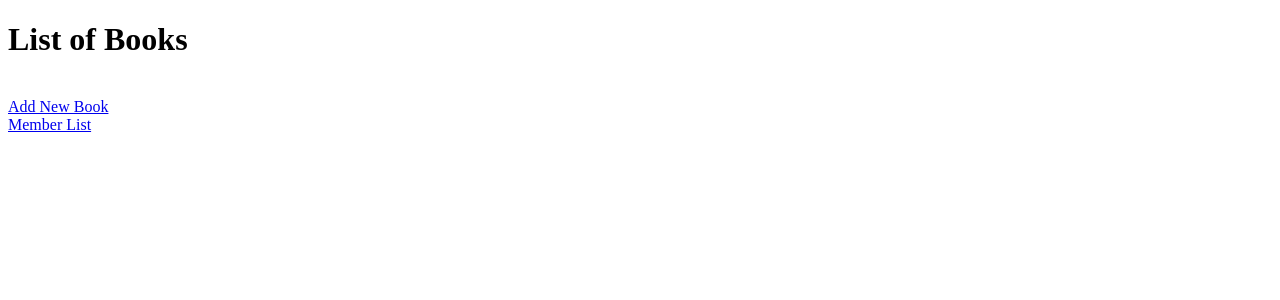
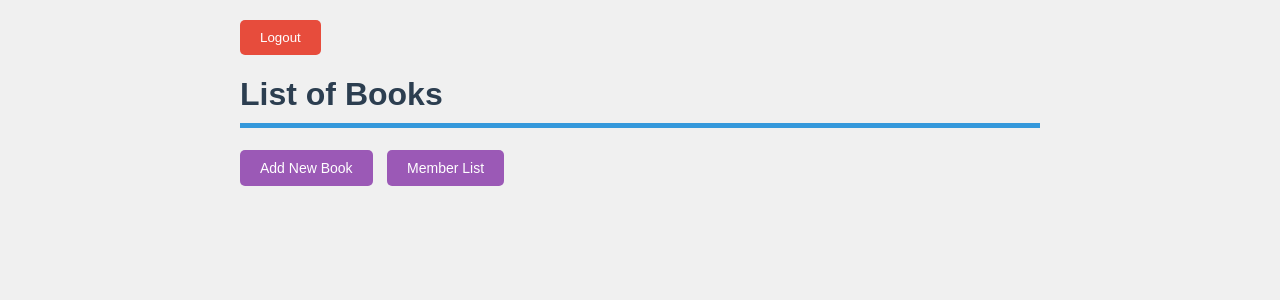
Before and after one commit to salmanalaviasl-collab/library-project, a Django app: page /books/ in a window 1280 px wide. Shown: the top 300 px of the page. Run offline with Django 5.2, Linux system fonts and the light colour scheme; the visitor is signed in with stand-in values (Sample User, id 1); data that the repository does not hold is empty.

Commit message:
Add CSS styling to book_list page with styled buttons and logout form

```diff
--- /dev/null
+++ b/mysite/library/static/library/style.css
@@ -0,0 +1,57 @@
+body {
+    font-family: Arial, sans-serif;
+    background-color: #f0f0f0;
+    padding: 20px;
+    max-width: 800px;
+    margin: 0 auto;
+}
+h1 {
+    color: #2c3e50;
+    border-bottom: 5px solid #3498db;
+    padding-bottom: 10px;
+}
+ul {
+    list-style-type: none;
+    padding: 0;
+}
+li {
+    background-color: white;
+    padding: 15px;
+    margin-bottom: 10px;
+    border-radius: 8px;
+    box-shadow: 0 1px 3px rgba(0, 0, 0, 0.1);
+}
+a {
+    color: #3498db;
+    text-decoration: none;
+    margin-right: 10px;
+}
+button {
+    background-color: #e74c3c;
+    color: white;
+    border: none;
+    padding: 10px 20px;
+    border-radius: 5px;
+    cursor: pointer;
+}
+.btn {
+    display: inline-block;
+    text-decoration: none;
+    color: white;
+    font-size: 14px;
+    padding: 10px 20px;
+    border-radius: 5px;
+    cursor: pointer;
+}
+.btn-edit {
+    background-color: #3498db;
+}
+.btn-delete {
+    background-color: #e74c3c;
+}
+.btn-loan {
+    background-color: #2ecc71;
+}
+.btn-nav{
+    background-color: #9b59b6;
+}
--- a/mysite/library/templates/library/book_list.html
+++ b/mysite/library/templates/library/book_list.html
@@ -1,23 +1,30 @@
+{% load static %}
 <!DOCTYPE html>
 <html>
 <head>
     <title>Book List</title>
+    <link rel="stylesheet" href="{% static 'library/style.css' %}">
 </head>
 <body>
+    <form method="POST" action="{% url 'logout' %}">
+        {% csrf_token %}
+        <button type="submit">Logout</button>
+    </form>
     <h1>List of Books</h1>
     <ul>
         {% for book in books %}
             <li>
                 <a href="{% url 'book_detail' book.id %}">{{book.title}}</a>
                 {{ book.author }} - {{ book.available_copies }}
-                <br><a href="{% url 'delete_book' book.id %}">Delete</a>
-                <br><a href="{% url 'edit_book' book.id %}">Edit</a>
-                <br><a href="{% url 'loan_book' book.id %}">Loan</a>
+                <br>
+                <a href="{% url 'delete_book' book.id %}"class="btn btn-delete">Delete</a>
+                <a href="{% url 'edit_book' book.id %}" class="btn btn-edit">Edit</a>
+                <a href="{% url 'loan_book' book.id %}" class="btn btn-loan">Loan</a>
             </li>
 
         {% endfor %}
     </ul>
-    <br><a href="{% url 'add_book' %}">Add New Book </a>
-    <br><a href="{% url 'member_list' %}">Member List</a>
+    <a href="{% url 'add_book' %}" class="btn btn-nav">Add New Book</a>
+    <a href="{% url 'member_list' %}" class="btn btn-nav">Member List</a>
 </body>
 </html>
--- a/mysite/mysite/urls.py
+++ b/mysite/mysite/urls.py
@@ -23,6 +23,6 @@ urlpatterns = [
     path("admin/", admin.site.urls),
     path("books/",include("library.urls")),
     path('login/',auth_views.LoginView.as_view(),name='login'),
-    path('logout/',auth_views.LogoutView.as_view(),name='logout'),
+    path('logout/',auth_views.LogoutView.as_view(next_page='login'),name='logout'),
 
 ]
```
